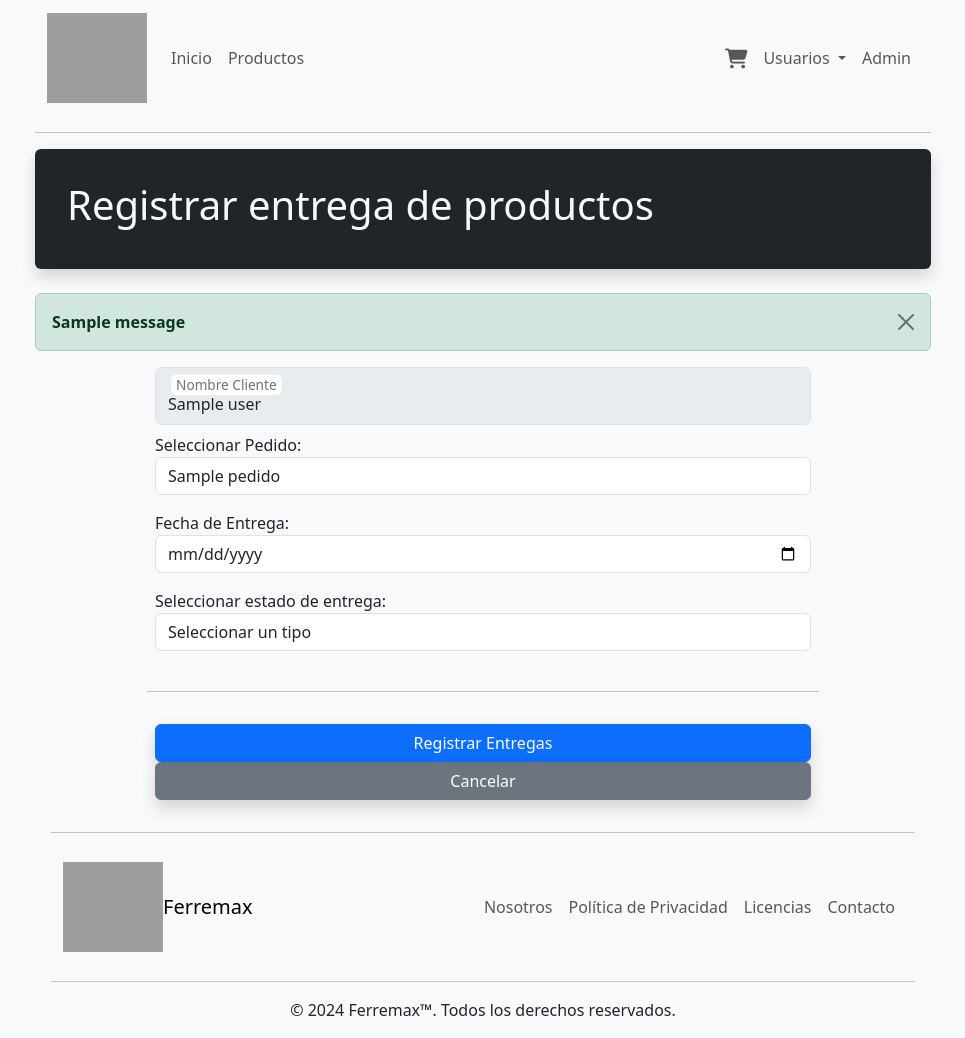
After one commit to Luciifer6969/Ferremax, a Django app: template core/templates/registrarEntrega.html in a window 1280 px wide. The commit adds this page. Shown: the whole page, without its empty margins (157-1122 px from the left). Run offline with Django 3.2, Linux system fonts and the light colour scheme; the template is opened without the code that fills it: most values are stand-ins (such as "Sample title", 1, 10 or a date in 2020); one stand-in notice (Sample message) is shown; some libraries are stand-ins or nearby versions; grey boxes are pictures that could not be loaded.

```diff
--- a/core/models.py
+++ b/core/models.py
@@ -26,6 +26,9 @@ class Pedido(models.Model):
     nombre = models.CharField(max_length=70)
     fecha_pedido = models.DateTimeField(auto_now_add=True)
     estado = models.ForeignKey(EstadoPedido, on_delete=models.CASCADE)
+    cantidad_producto = models.IntegerField(null=True, blank=True)
+    precio_producto = models.DecimalField(max_digits=10, decimal_places=2,null=True, blank=True)
+
 
 class DetallePedido(models.Model):
     pedido = models.ForeignKey(Pedido, on_delete=models.CASCADE)
--- a/core/templates/editar_entrega.html
+++ b/core/templates/editar_entrega.html
@@ -2,7 +2,7 @@
 
 {% block content %}
 <div class="bg-dark shadow rounded p-3 w-100 w-lg-50">
-    <h1 class="rounded bg-dark p-3 text-light">Registrar entrega de productos</h1>
+    <h1 class="rounded bg-dark p-3 text-light">Editar entrega de productos</h1>
 </div>
 
 <br>
--- a/core/templates/getApi.html
+++ b/core/templates/getApi.html
@@ -8,7 +8,7 @@
 
 {% if messages %}
     {% for message in messages %}
-        <div class="alert alert-danger alert-dismissible fade show" role="alert">
+        <div class="alert alert-success alert-dismissible fade show" role="alert">
             <strong>{{ message }}</strong>
             <button type="button" class="btn-close" data-bs-dismiss="alert" aria-label="Close"></button>
         </div>
--- a/core/templates/layouts/base.html
+++ b/core/templates/layouts/base.html
@@ -65,6 +65,9 @@
                   {% if perms.core.add_entrega %}
                   <li class="nav-item">
                     <a class="nav-link link-opt" aria-current="page" href="{% url 'entrega' %}">Ver entrega de pedidos</a>
+                  </li>
+                  <li class="nav-item">
+                    <a class="nav-link link-opt" aria-current="page" href="{% url 'registrarEntrega' %}">Registrar entrega de pedidos</a>
                   </li>
                   {% endif %}
                 </ul>
--- a/core/templates/pedidos.html
+++ b/core/templates/pedidos.html
@@ -23,6 +23,8 @@
         <th scope="col" class="col">Cliente</th>
         <th scope="col" class="col">Fecha Pedido</th>
         <th scope="col" class="col">Estado</th>
+        <th scope="col" class="col">Cantidad</th>
+        <th scope="col" class="col">Producto</th>
         <th scope="col" class="col"></th>
         <th scope="col" class="col"></th>
       </tr>
@@ -34,7 +36,8 @@
         <td>{{ pedido.User }}</td>
         <td>{{ pedido.fecha_pedido }}</td>
         <td>{{ pedido.estado.estado}}</td>
-
+        <td>{{ pedido.cantidad_producto}}</td>
+        <td>{{ pedido.nombre }}</td>
         <td class="col-sm-1"><a class="btn btn-primary shadow" href="#" role="button">Aprobar</a>
         <td class="col-sm-1"><a class="btn btn-danger shadow" href="#" role="button">Rechazar</a>
        </tr>
--- /dev/null
+++ b/core/templates/registrarEntrega.html
@@ -0,0 +1,55 @@
+{% extends 'layouts/base.html' %}
+
+{% block content %}
+<div class="bg-dark shadow rounded p-3 w-100 w-lg-50">
+    <h1 class="rounded bg-dark p-3 text-light">Registrar entrega de productos</h1>
+</div>
+<br>
+{% if messages %}
+{% for message in messages %}
+<div class="alert alert-success  alert-dismissible fade show" role="alert">
+    <strong>{{ message }}</strong>
+    <button type="button" class="btn-close" data-bs-dismiss="alert" aria-label="Close"></button>
+</div>
+{% endfor %}
+{%endif%}
+<div class="d-flex justify-content-center">
+    {% for pedido in pedidos %}
+    <form class="row g-3 w-75 w-lg-50" method="POST" action="" autocomplete="off">
+        {% csrf_token %}
+        <div class="form-group">
+            <div class="mb-4">
+                <div class="form-floating">
+                    <input type="text" class="form-control" id="nameId{{ pedido.id }}" name="name" value="{{ pedido.User }}" disabled/>
+                    <label for="nameId{{ pedido.id }}" class="form-label mx-2">Nombre Cliente</label>
+                </div>
+                <label for="pedido{{ pedido.id }}" class="mt-2">Seleccionar Pedido:</label>
+                <select class="form-control" id="pedido{{ pedido.id }}" name="pedido">
+                    <option value="{{ pedido.id }}">{{ pedido.nombre }}</option>
+                </select>
+                <div class="form-group mt-3">
+                    <label for="fecha_entrega{{ pedido.id }}">Fecha de Entrega:</label>
+                    <input type="date" class="form-control" id="fecha_entrega{{ pedido.id }}" name="fecha_entrega">
+                </div>
+                <div class="form-group mt-3">
+                    <label for="estado_entrega{{ pedido.id }}">Seleccionar estado de entrega:</label>
+                    <select class="form-control" id="estado_entrega{{ pedido.id }}" name="estado_entrega">
+                        <option selected disabled>Seleccionar un tipo</option>
+                        {% for estado in estados %}
+                            <option value="{{ estado.id }}">{{ estado.estado }}</option>
+                        {% endfor %}
+                    </select>
+                </div>
+            </div>
+        </div>
+        <hr>
+        <div class="">
+            <button class="btn btn-primary w-100 w-lg-50 shadow" type="submit">Registrar Entregas</button>
+            <a href="{% url 'index' %}" class="btn btn-secondary w-100 w-lg-50 shadow" type="submit">Cancelar</a>
+        </div>
+    </form>
+    {% endfor %}
+    <br>
+
+</div>
+{% endblock %}
--- a/core/urls.py
+++ b/core/urls.py
@@ -23,4 +23,5 @@ urlpatterns = [
     path('consultas_clientes',consulta_cliente,name='consultaCliente'),
     path('mis_consultas/<int:user_id>',mis_consultas,name='mis_consultas'),
     path('getApi/',obtener_datos_api,name='getApi'),
+    path('registrar_entrega/',registrar_entrega, name='registrarEntrega'),
 ]
```
Also changed, not shown: core/views.py (+55 -4 lines), db.sql (+14 -0 lines), core/migrations/0010_pedido_cantidad_producto_pedido_precio_producto.py (added).
